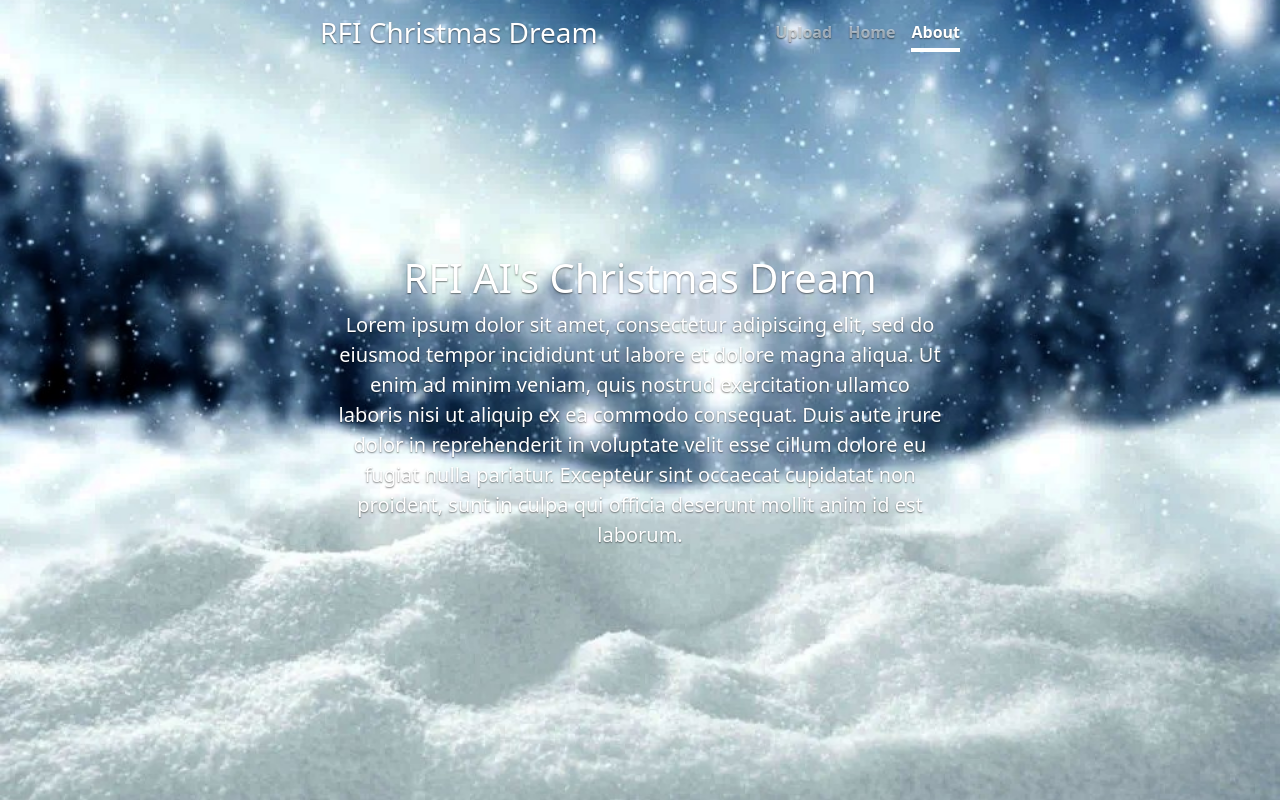
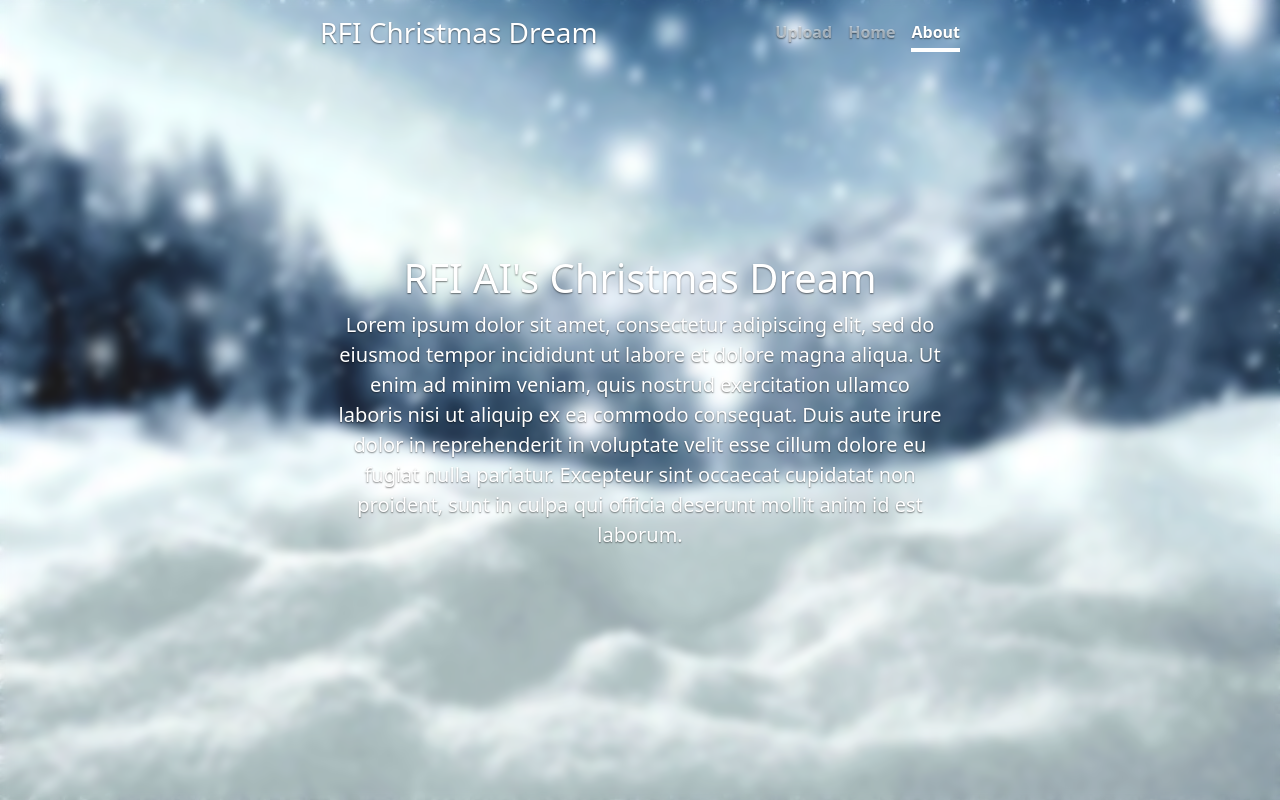
Before and after one commit to rosalindfranklininstitute/deepdreamchristmas, a Flask app: page /about in a window 1280 px wide. Run offline with Flask 2, Linux system fonts and the light colour scheme.

Commit message:
Change background overlay

```diff
--- a/static/app.js
+++ b/static/app.js
@@ -22,7 +22,7 @@ class HostApp extends React.Component {
     render() {
 
         return (
-            <div className="fill">
+            <div id="app-root" className="fill">
                 <div className="d-flex h-100 text-center text-white">
                     <div id="root-ui" className="cover-container d-flex w-100 h-100 p-3 mx-auto flex-column">
                         <header className="mb-auto">
--- a/static/style.css
+++ b/static/style.css
@@ -29,6 +29,10 @@ html, body, .fill {
     background-size:     cover;
     background-repeat:   no-repeat;
     background-position: center center;
+}
+
+#app-root {
+    background: rgba(255, 255, 255, 0.1);
     backdrop-filter: blur(5px);
 }
 
--- a/templates/about.html
+++ b/templates/about.html
@@ -12,7 +12,7 @@
 </head>
 <body>
     <div id="root" class="fill bg-dark">
-        <div class="fill">
+        <div id="app-root" class="fill">
             <div class="d-flex h-100 text-center text-white">
                 <div id="root-ui" class="cover-container d-flex w-100 h-100 p-3 mx-auto flex-column">
                     <header class="mb-auto">
```
